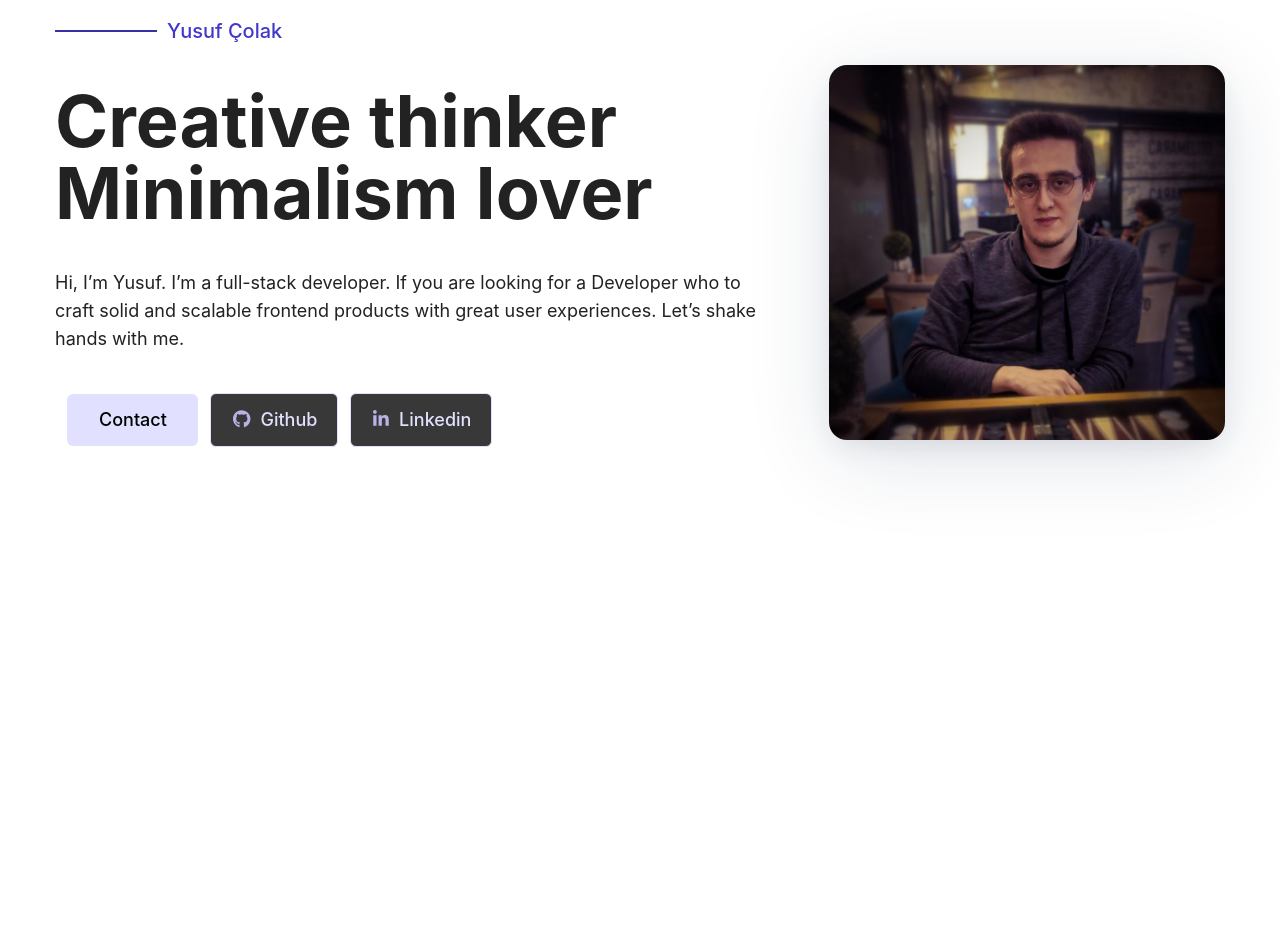
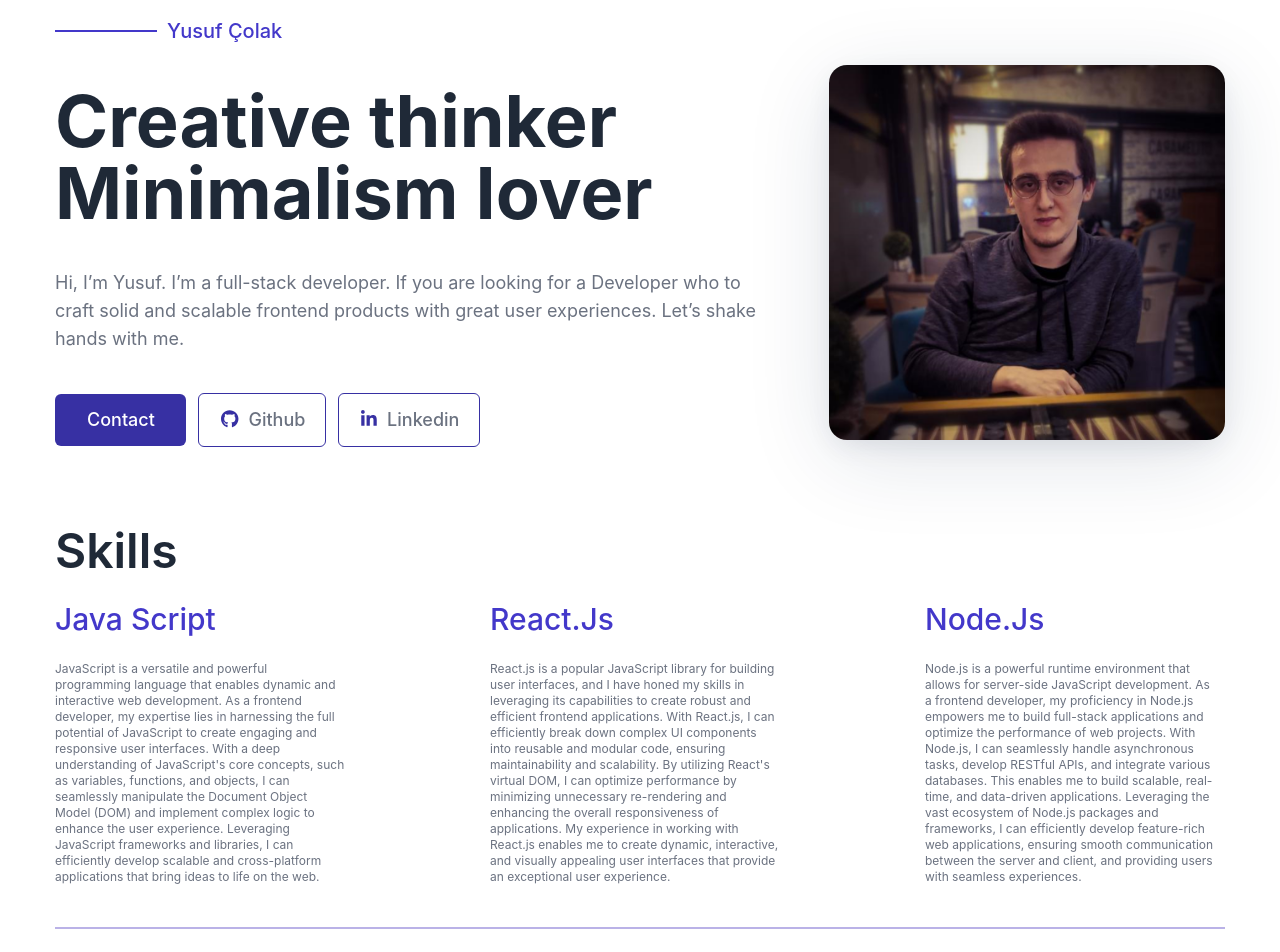
Before and after one commit to trkGates/Kisisel-Web-Sayfam, a React (Create React App) app: page / in a window 1280 px wide. Shown: the part 162-1114 px from the top of the page. Before the commit the page ends 800 px from the top, so only its background shows below. Built offline with nearby package versions, Linux system fonts and the light colour scheme.

Commit message:
skills complete - dark-light mode  complete

```diff
--- a/src/App.css
+++ b/src/App.css
@@ -1,17 +1,67 @@
 body {
   transition: background-color 0.3s ease;
 }
-
+hr {
+  border: 1px solid #BAB2E7;
+}
 .dark-mode {
   background-color: #252128;
-    color: #fff;
 }
 
 .light-mode {
   background-color: #ffffff;
-    color: #222;
 }
-  #AppMain{
+
+.light-mode p {
+  color: #6b7280;
+}
+.dark-mode p {
+  color: #ffffff;
+}
+.light-mode h2{
+  font-family: 'Inter';
+  font-style: normal;
+  font-weight: 700;
+  font-size: 72px;
+  line-height: 72px;
+  color: #1F2937;
+}
+.dark-mode h2{
+font-family: 'Inter';
+font-style: normal;
+font-weight: 700;
+font-size: 72px;
+line-height: 72px;
+color: #AEBCCF;
+}
+.light-mode h3 {
+  color: #1f2937;
+  font-family: "Inter";
+  font-style: normal;
+  font-weight: 600;
+  font-size: 48px;
+  line-height: 48px;
+  margin-bottom: 30px;
+}
+.dark-mode h3 {
+  color: #aebccf;
+  font-family: "Inter";
+  font-style: normal;
+  font-weight: 600;
+  font-size: 48px;
+  line-height: 48px;
+  margin-bottom: 30px;
+}
+
+.light-mode h4 {
+  color: #4338ca;
+}
+
+.dark-mode h4 {
+  color: #b7aaff;
+}
+
+#AppMain {
   display: flex;
   justify-content: center;
 }
--- a/src/layout/Home.js
+++ b/src/layout/Home.js
@@ -2,11 +2,13 @@
 import NavBar from "../pages/NavBar";
 import "./Home.css";
 import Hero from "../pages/Hero";
+import Skills from "../pages/Skills";
 const Home = () => {
   return (
     <div id="MainContainer">
     <NavBar/>
     <Hero/>
+    <Skills/>
     </div>
   );
 };
--- a/src/pages/CSS/Hero.css
+++ b/src/pages/CSS/Hero.css
@@ -5,6 +5,7 @@
   flex-wrap: wrap;
   width: 100%;
   margin-top: 40px;
+  margin-bottom: 40px;
 }
 
 #leftSide {
@@ -21,8 +22,6 @@
   width: 396px;
 }
 
-
-
 #rightSideFoto {
   max-width: 396px;
   height: 375px;
@@ -33,13 +32,21 @@
 .mg40 {
   margin-bottom: 40px;
 }
-#duzCizgi {
+.dark-mode #duzCizgi {
   content: "";
   height: 0px;
   width: 102px;
-  background-color: #3730a3;
+  background-color: #b7aaff;
   transition: 0.4s;
-  border: 1px solid #3730a3;
+  border: 1px solid #b7aaff;
+}
+.light-mode #duzCizgi {
+  content: "";
+  height: 0px;
+  width: 102px;
+  background-color: #4338ca;
+  transition: 0.4s;
+  border: 1px solid #4338ca;
 }
 #sol1 {
   display: flex;
@@ -52,7 +59,6 @@
   font-weight: 500;
   font-size: 20px;
   line-height: 28px;
-  color: #4338ca;
   padding-left: 10px;
 }
 #sol2 {
@@ -68,7 +74,6 @@
   font-weight: 400;
   font-size: 18px;
   line-height: 28px;
-
 }
 #sol4 {
   display: flex;
@@ -88,21 +93,35 @@
   line-height: 28px;
   border-radius: 6px;
   padding: 12px 20px 12px 12px;
-  margin-left: 12px;
+  margin-right: 12px;
 }
 .sol4-1 {
-  background: #e1e1ff;
-  color: #000000;
   padding: 12px 32px;
   width: 131px;
 }
+.light-mode .sol4-1 {
+  background: #3730a3;
+  color: #ffffff;
+}
+.dark-mode .sol4-1 {
+  background: #e1e1ff;
+  color: #000000;
+}
+
 .sol4-2 {
   display: flex;
   align-items: center;
+}
+.light-mode .sol4-2 {
+  background: #ffffff;
+  border: 1px solid #3730a3;
+}
+.dark-mode .sol4-2 {
   background: #383838;
   color: #e1e1ff;
   border: 1px solid #e1e1ff;
 }
+
 .sol4-2 p {
   margin-left: 10px;
 }
@@ -113,7 +132,15 @@
   color: #e1e1ff;
   border: 1px solid #e1e1ff;
 }
-
+.light-mode .sol4-3 {
+  background: #ffffff;
+  border: 1px solid #3730a3;
+}
+.dark-mode .sol4-3 {
+  background: #383838;
+  color: #e1e1ff;
+  border: 1px solid #e1e1ff;
+}
 .sol4-3 p {
   margin-left: 10px;
 }
@@ -130,10 +157,10 @@
     flex-wrap: wrap;
     width: 100%;
   }
-  #sol2{
+  #sol2 {
     text-align: center;
   }
-#sol4{
+  #sol4 {
     width: 100%;
   }
   #sol4Button {
@@ -141,7 +168,7 @@
     justify-content: space-around;
     flex-wrap: wrap;
   }
-#sol4Button a{
+  #sol4Button a {
     margin: 10px 10px;
   }
 }
--- /dev/null
+++ b/src/pages/CSS/Skills.css
@@ -0,0 +1,38 @@
+#SkillsMain {
+}
+#SkillsBaslik {
+  display: flex;
+}
+
+#SkillsAcıklamalar {
+  display: flex;
+  justify-content: space-between;
+  flex-wrap: wrap;
+}
+.SkillsContainer {
+  width: 300px;
+  padding-right: 10px;
+}
+.SkillsContainer p {
+  font-family: "Inter";
+  font-style: normal;
+  font-weight: 400;
+  font-size: 12px;
+  line-height: 16px;
+  padding-bottom: 42px;
+}
+.SkillsYaziBoyutu {
+  font-family: "Inter";
+  font-style: normal;
+  font-weight: 500;
+  font-size: 30px;
+  line-height: 28px;
+  padding-bottom: 28px;
+}
+
+
+@media (max-width: 980px) {
+  #SkillsAcıklamalar {
+    justify-content: space-around;
+  }
+}
--- a/src/pages/Hero.js
+++ b/src/pages/Hero.js
@@ -5,9 +5,10 @@
 import { LanguageVerisi } from "../contexts/LanguageContext";
 
 import "./CSS/Hero.css";
+import { DarkLightMod } from "../contexts/DarkLightContext";
 const Hero = () => {
   const { language } = useContext(LanguageVerisi);
-
+const {theme} = useContext(DarkLightMod);
   const [sol2, setSol2] = useState("");
   const [sol3, setSol3] = useState("");
   const [sol4, setSol4] = useState("");
@@ -34,14 +35,14 @@
         <div id="sol1" className="mg40">
           <div id="duzCizgi"></div>
           <div id="HeroName">
-            <p>Yusuf Çolak</p>
+            <h4>Yusuf Çolak</h4>
           </div>
         </div>
         <div id="sol2" className="mg40">
-          {sol2}
+          <h2>{sol2}</h2>
         </div>
         <div id="sol3" className="mg40">
-          {sol3}
+          <p>{sol3}</p>
         </div>
 
         <div id="sol4" className="mg40">
@@ -62,7 +63,7 @@
             >
 
               <p>
-                <FontAwesomeIcon icon={faGithub} style={{ color: "#bab2e7" }} />
+                <FontAwesomeIcon icon={faGithub} style={{color: (theme===true ? "#3730A3" : "#BAB2E7") }} />
               </p>
               <p>Github</p>
             </a>
@@ -75,7 +76,7 @@
               <p>
                 <FontAwesomeIcon
                   icon={faLinkedinIn}
-                  style={{ color: "#bab2e7" }}
+                  style={{color: (theme===true ? "#3730A3" : "#BAB2E7") }}
                 />
               </p>
               <p>Linkedin</p>
--- /dev/null
+++ b/src/pages/Skills.js
@@ -0,0 +1,61 @@
+import React, { useContext, useEffect, useState } from "react";
+import { LanguageVerisi } from "../contexts/LanguageContext";
+
+import "./CSS/Skills.css";
+const Skills = () => {
+  const { language } = useContext(LanguageVerisi);
+  const [Skills, setSkills] = useState();
+  const [js, setJs] = useState();
+  const [react, setReact] = useState();
+  const [node, setNode] = useState();
+  useEffect(() => {
+    if (language === "tr-TR") {
+      setSkills("Beceriler");
+      setJs(
+        "JavaScript, dinamik ve etkileşimli web geliştirmeyi sağlayan çok yönlü ve güçlü bir programlama dilidir. Ben bir frontend geliştirici olarak, JavaScript'in tam potansiyelini kullanarak etkileyici ve duyarlı kullanıcı arayüzleri oluşturma konusunda uzmanım. Değişkenler, fonksiyonlar ve nesneler gibi JavaScript'in temel kavramlarını derinlemesine anlayarak, Belgeler Nesne Modeli'ni (DOM) sorunsuz bir şekilde manipüle edebilir ve kullanıcı deneyimini geliştirmek için karmaşık mantığı uygulayabilirim. JavaScript çerçevelerini ve kütüphanelerini kullanarak, ölçeklenebilir ve çapraz platformlu uygulamaları verimli bir şekilde geliştirebilir ve fikirleri web üzerinde hayata geçirebilirim."
+      );
+      setReact(
+        "React.js, kullanıcı arayüzleri oluşturmak için popüler bir JavaScript kütüphanesidir ve ben yeteneklerimi geliştirerek sağlam ve verimli bir şekilde frontend uygulamaları oluşturmak için React.js'in yeteneklerini kullanmayı öğrendim. React.js ile karmaşık kullanıcı arayüzü bileşenlerini yeniden kullanılabilir ve modüler bir kod haline getirebilir, bu sayede sürdürülebilirlik ve ölçeklenebilirlik sağlanır. React'in sanal DOM özelliğini kullanarak gereksiz yeniden-render işlemlerini en aza indirerek performansı optimize edebilir ve uygulamaların genel tepkisini artırabilirim. React.js ile olan deneyimim, dinamik, etkileşimli ve görsel açıdan çekici kullanıcı arayüzleri oluşturmama olanak sağlar ve olağanüstü bir kullanıcı deneyimi sunar."
+      );
+      setNode(
+        "Node.js, sunucu tarafında JavaScript geliştirmeye olanak sağlayan güçlü bir çalışma ortamıdır. Bir frontend geliştirici olarak, Node.js konusundaki yetkinliğim, hem tam yığın uygulamalar oluşturmamı hem de web projelerinin performansını optimize etmemi sağlar. Node.js ile sorunsuz bir şekilde asenkron görevleri yönetebilir, RESTful API'ler geliştirebilir ve çeşitli veritabanlarını entegre edebilirim. Bu, ölçeklenebilir, gerçek zamanlı ve veri odaklı uygulamalar oluşturmamı sağlar. Node.js paketleri ve çerçevelerinin geniş ekosistemini kullanarak, özellik açısından zengin web uygulamaları geliştirebilir, sunucu ve istemci arasındaki iletişimi sorunsuz hale getirerek kullanıcılara kesintisiz deneyimler sunabilirim."
+      );
+    } else if (language === "en-US") {
+      setSkills("Skills");
+      setJs(
+        "JavaScript is a versatile and powerful programming language that enables dynamic and interactive web development. As a frontend developer, my expertise lies in harnessing the full potential of JavaScript to create engaging and responsive user interfaces. With a deep understanding of JavaScript's core concepts, such as variables, functions, and objects, I can seamlessly manipulate the Document Object Model (DOM) and implement complex logic to enhance the user experience. Leveraging JavaScript frameworks and libraries, I can efficiently develop scalable and cross-platform applications that bring ideas to life on the web."
+      );
+      setReact(
+        "React.js is a popular JavaScript library for building user interfaces, and I have honed my skills in leveraging its capabilities to create robust and efficient frontend applications. With React.js, I can efficiently break down complex UI components into reusable and modular code, ensuring maintainability and scalability. By utilizing React's virtual DOM, I can optimize performance by minimizing unnecessary re-rendering and enhancing the overall responsiveness of applications. My experience in working with React.js enables me to create dynamic, interactive, and visually appealing user interfaces that provide an exceptional user experience."
+      );
+      setNode(
+        "Node.js is a powerful runtime environment that allows for server-side JavaScript development. As a frontend developer, my proficiency in Node.js empowers me to build full-stack applications and optimize the performance of web projects. With Node.js, I can seamlessly handle asynchronous tasks, develop RESTful APIs, and integrate various databases. This enables me to build scalable, real-time, and data-driven applications. Leveraging the vast ecosystem of Node.js packages and frameworks, I can efficiently develop feature-rich web applications, ensuring smooth communication between the server and client, and providing users with seamless experiences."
+      );
+    }
+  }, [language]);
+
+  return (
+    <div id="SkillsMain">
+      <div id="SkillsBaslik">
+        <h3 >{Skills}</h3>
+      </div>
+      <div id="SkillsAcıklamalar">
+        <div className="SkillsContainer">
+          <h4 className="SkillsYaziBoyutu">Java Script</h4>
+          <p >{js}</p>
+        </div>
+        <div className="SkillsContainer">
+          <h4 className="SkillsYaziBoyutu">React.Js</h4>
+          <p>{react}</p>
+        </div>
+        <div className="SkillsContainer">
+          <h4 className="SkillsYaziBoyutu">Node.Js</h4>
+          <p>{node}</p>
+        </div>
+      </div>
+      <hr/>
+    </div>
+  );
+};
+
+export default Skills;
--- a/src/pages/navBarPages/CSS/Language.css
+++ b/src/pages/navBarPages/CSS/Language.css
@@ -14,9 +14,7 @@
     letter-spacing: 0.1em;
     color: #777777;
 }
-#DilAdi{
-    color: #4731D3;
-}
+
 #languageButton{
     background-color: transparent;
     border: none;
--- a/src/pages/navBarPages/DarkLightMode.js
+++ b/src/pages/navBarPages/DarkLightMode.js
@@ -31,7 +31,7 @@
         <span className="slider round"></span>
         <span className={theme === false ? "slider2 round2" : ""}></span>
       </label>
-      <p>{theme === false ? darkMode : lightMode}</p>
+      <p style={{color: (theme===true ? "#777777" : "#D9D9D9") }}>{theme === false ? lightMode : darkMode}</p>
     </div>
   );
 };
--- a/src/pages/navBarPages/Language.js
+++ b/src/pages/navBarPages/Language.js
@@ -1,16 +1,17 @@
 import React, { useContext } from "react";
 import { LanguageVerisi } from "../../contexts/LanguageContext";
 import "./CSS/Language.css";
+import { DarkLightMod } from "../../contexts/DarkLightContext";
 const Language = () => {
   const { language, setLanguage } = useContext(LanguageVerisi);
-
+  const {theme} = useContext(DarkLightMod);
   const handleLanguageChange = () => {
     const newLanguage = language === "tr-TR" ? "en-US" : "tr-TR";
     setLanguage(newLanguage);
   };
 
-  const TR = <p id="Dil"><span id="DilAdi">TÜRKÇE</span>'YE GEÇ</p>;
-  const ENG = <p id="Dil"><span id="DilAdi">ENGLISH</span></p>;
+  const TR = <p id="Dil"><span style={{color: (theme===true ? "#4731D3" : "#BAB2E7") }} id="DilAdi">TÜRKÇE</span>'YE GEÇ</p>;
+  const ENG = <p id="Dil"><span style={{color: (theme===true ? "#4731D3" : "#BAB2E7") }} id="DilAdi">ENGLISH</span></p>;
   return (
     <div id="languageMain">
       <button id="languageButton" onClick={handleLanguageChange}>
```
Also changed, not shown: src/pages/navBarPages/CSS/NavBarMenü.css (+26 -4 lines), src/pages/navBarPages/NavBarMenü.js (+16 -18 lines). Lines whose indentation alone changed are shown as unchanged.
